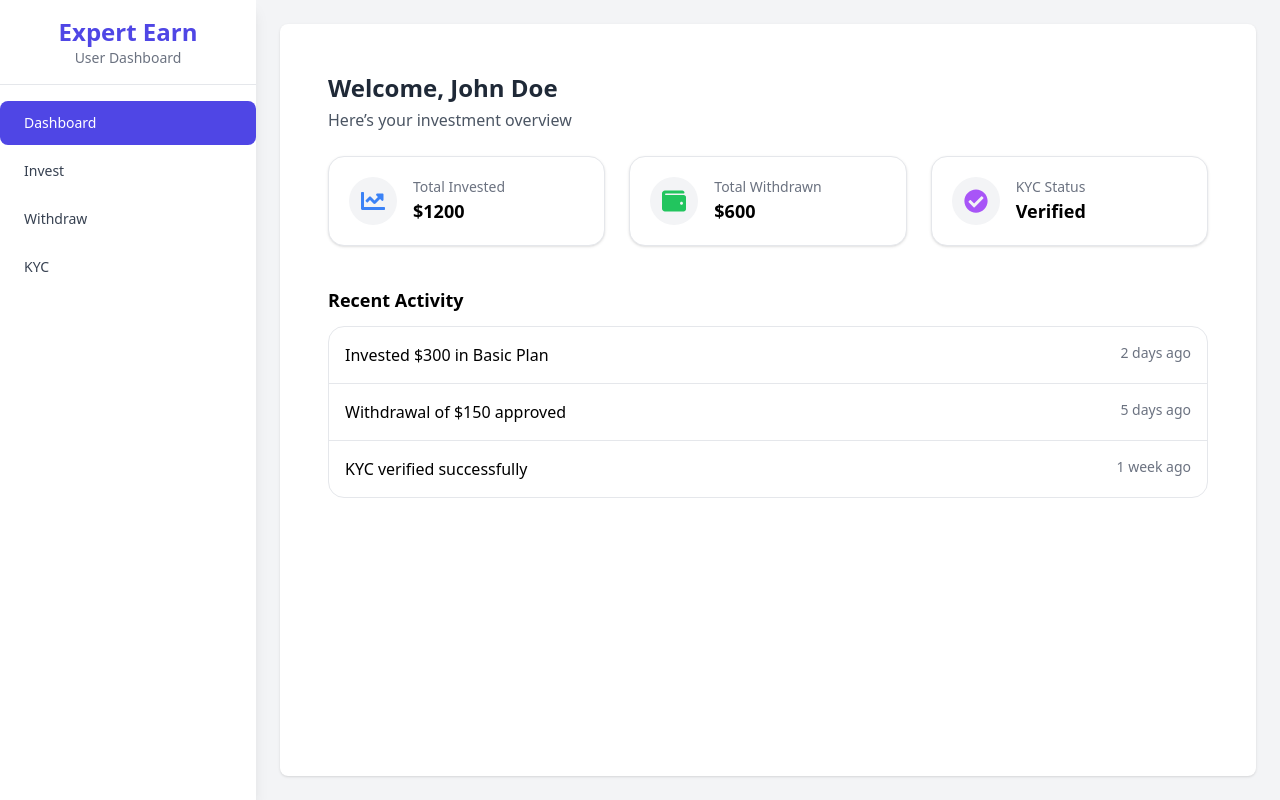
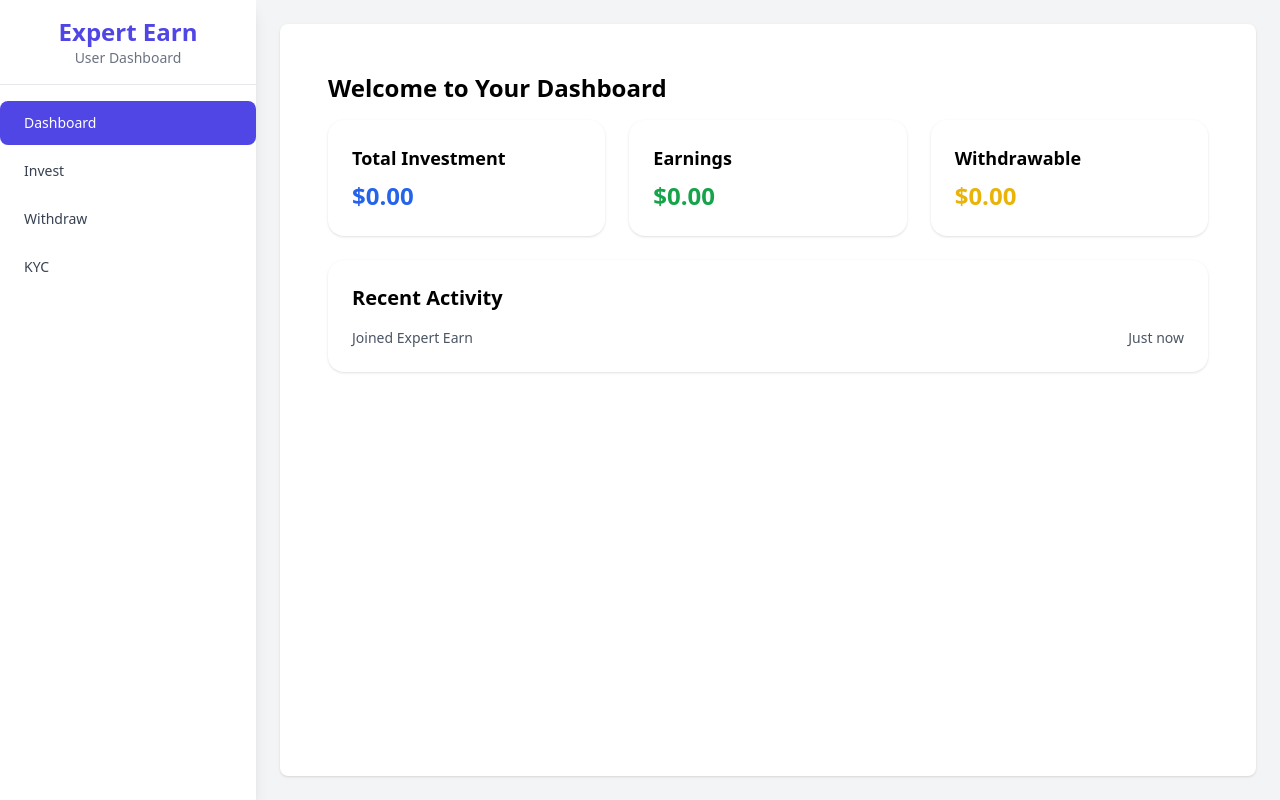
Before and after one commit to cedoe70/expert, a React (Vite) app: page /user/dashboard in a window 1280 px wide. Built offline with nearby package versions, Linux system fonts and the light colour scheme.

Commit message:
Update Dashboard.jsx

```diff
--- a/src/components/user/Dashboard.jsx
+++ b/src/components/user/Dashboard.jsx
@@ -1,71 +1,35 @@
 import React from "react";
-import UserLayout from "@/components/user/UserLayout";
-import { FaWallet, FaChartLine, FaCheckCircle } from "react-icons/fa";
+import UserLayout from "./UserLayout"; // ✅ Fixed path
 
 const Dashboard = () => {
-  const user = {
-    name: "John Doe",
-    totalInvested: 1200,
-    totalWithdrawn: 600,
-    kycStatus: "Verified",
-  };
-
-  const stats = [
-    {
-      title: "Total Invested",
-      value: `$${user.totalInvested}`,
-      icon: <FaChartLine className="text-blue-500 text-2xl" />,
-    },
-    {
-      title: "Total Withdrawn",
-      value: `$${user.totalWithdrawn}`,
-      icon: <FaWallet className="text-green-500 text-2xl" />,
-    },
-    {
-      title: "KYC Status",
-      value: user.kycStatus,
-      icon: <FaCheckCircle className="text-purple-500 text-2xl" />,
-    },
-  ];
-
   return (
     <UserLayout>
       <div className="p-6">
-        <h1 className="text-2xl font-bold text-gray-800">Welcome, {user.name}</h1>
-        <p className="text-gray-600 mt-1">Here’s your investment overview</p>
+        <h1 className="text-2xl font-bold mb-4">Welcome to Your Dashboard</h1>
 
-        <div className="grid grid-cols-1 md:grid-cols-3 gap-6 mt-6">
-          {stats.map((stat, index) => (
-            <div
-              key={index}
-              className="bg-white shadow rounded-2xl p-5 border hover:shadow-md transition"
-            >
-              <div className="flex items-center gap-4">
-                <div className="p-3 bg-gray-100 rounded-full">{stat.icon}</div>
-                <div>
-                  <p className="text-sm text-gray-500">{stat.title}</p>
-                  <p className="text-lg font-semibold">{stat.value}</p>
-                </div>
-              </div>
-            </div>
-          ))}
+        <div className="grid grid-cols-1 sm:grid-cols-2 lg:grid-cols-3 gap-6 mb-6">
+          <div className="bg-white dark:bg-gray-800 shadow rounded-2xl p-6">
+            <h2 className="text-lg font-semibold mb-2">Total Investment</h2>
+            <p className="text-2xl font-bold text-blue-600">$0.00</p>
+          </div>
+          <div className="bg-white dark:bg-gray-800 shadow rounded-2xl p-6">
+            <h2 className="text-lg font-semibold mb-2">Earnings</h2>
+            <p className="text-2xl font-bold text-green-600">$0.00</p>
+          </div>
+          <div className="bg-white dark:bg-gray-800 shadow rounded-2xl p-6">
+            <h2 className="text-lg font-semibold mb-2">Withdrawable</h2>
+            <p className="text-2xl font-bold text-yellow-500">$0.00</p>
+          </div>
         </div>
 
-        <div className="mt-10">
-          <h2 className="text-lg font-semibold mb-3">Recent Activity</h2>
-          <ul className="bg-white border rounded-2xl divide-y">
-            <li className="p-4 flex justify-between">
-              <span>Invested $300 in Basic Plan</span>
-              <span className="text-gray-500 text-sm">2 days ago</span>
+        <div className="bg-white dark:bg-gray-800 shadow rounded-2xl p-6">
+          <h2 className="text-xl font-semibold mb-4">Recent Activity</h2>
+          <ul className="space-y-3">
+            <li className="flex justify-between text-sm text-gray-600 dark:text-gray-300">
+              <span>Joined Expert Earn</span>
+              <span>Just now</span>
             </li>
-            <li className="p-4 flex justify-between">
-              <span>Withdrawal of $150 approved</span>
-              <span className="text-gray-500 text-sm">5 days ago</span>
-            </li>
-            <li className="p-4 flex justify-between">
-              <span>KYC verified successfully</span>
-              <span className="text-gray-500 text-sm">1 week ago</span>
-            </li>
+            {/* Add more dynamic activity entries here */}
           </ul>
         </div>
       </div>
```
